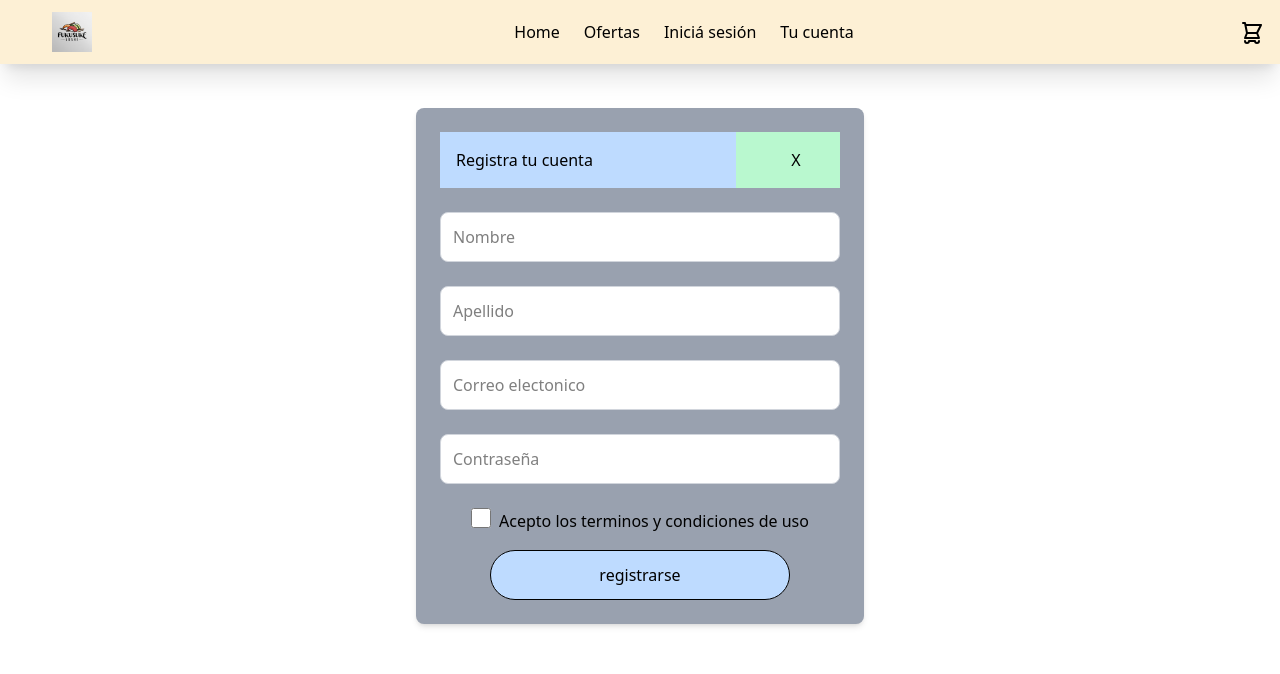
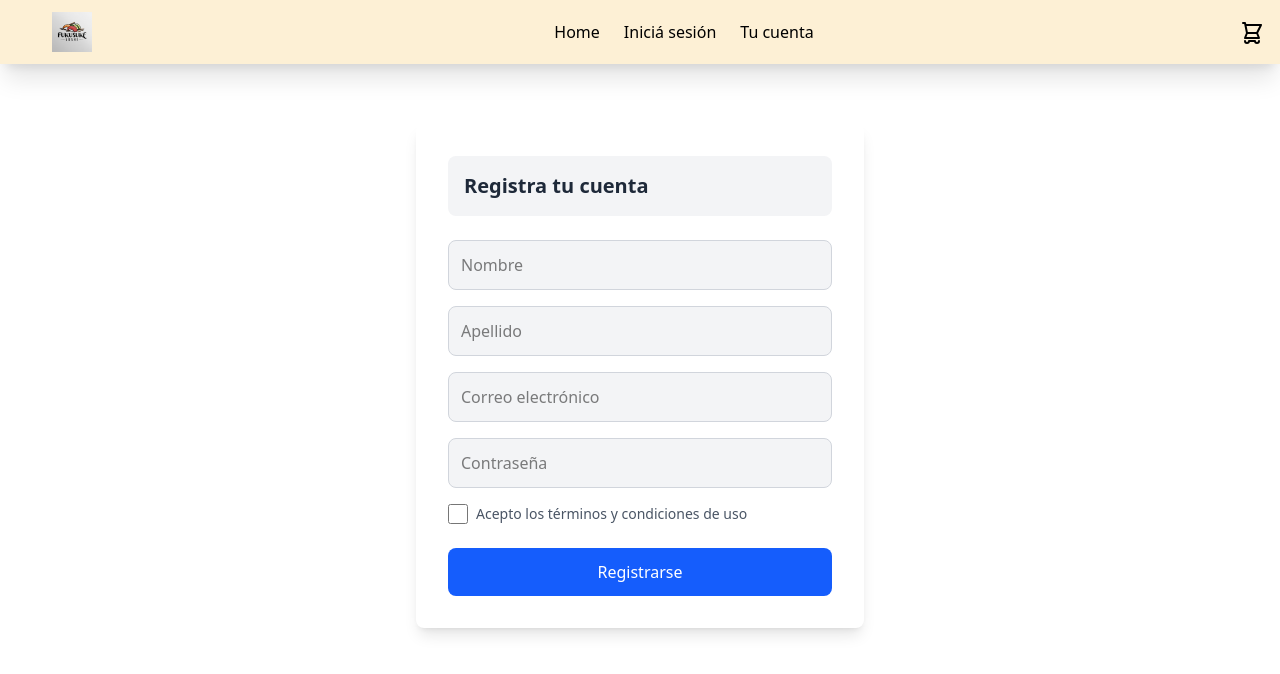
Before and after one commit to AngeloIbadurmiendo/Gacha-Hell-Sushi, a React (Vite) app: page /signup in a window 1280 px wide. Shown: the top 674 px of the page. Built offline with nearby package versions, Linux system fonts and the light colour scheme.

Commit message:
Refactor NavBar and enhance Signup and Login pages with improved styling and structure

```diff
--- a/src/components/NavBar.tsx
+++ b/src/components/NavBar.tsx
@@ -3,7 +3,6 @@ import { Link } from 'react-router-dom';
 
 const pages = [
   { name: 'Home', path: '/' },
-  { name: 'Ofertas', path: '/ofertas' },
   { name: 'Iniciá sesión', path: '/login' },
   { name: 'Tu cuenta', path: '/profile' },
 ];
--- a/src/pages/NewReg.tsx
+++ b/src/pages/NewReg.tsx
@@ -1,58 +1,64 @@
-const Signup =() => {
+const Signup = () => {
   return (
-      <div className='flex flex-col items-center p-6 bg-gray-400 rounded-lg max-w-md mx-auto mt-6 shadow-md'>
-          <div className="bg-green-200 grid grid-cols-4 gap-4 w-full">
-              <div className="bg-blue-200 p-4 col-span-3 flex justify-start text-left">
-                  <h1>Registra tu cuenta</h1>
+    <div className="flex flex-col items-center p-8 bg-white rounded-lg max-w-md mx-auto mt-10 shadow-lg">
+      {/* Header */}
+      <div className="w-full flex justify-between items-center bg-gray-100 p-4 rounded-lg">
+        <h1 className="text-xl font-bold text-gray-800">Registra tu cuenta</h1>
       </div>
-              <button className="p-4 col-span-1">
-                  <h1>X</h1>
-              </button>
-          </div>
-          <div className="mt-6 mb-6 w-full">
+
+      {/* Input: Nombre */}
+      <div className="mt-6 w-full">
         <input
           type="text"
           placeholder="Nombre"
-                className="bg-white border border-gray-300 p-3 rounded-lg w-full focus:outline-none focus:ring-2 focus:ring-blue-500"
+          className="bg-gray-100 border border-gray-300 p-3 rounded-lg w-full focus:outline-none focus:ring-2 focus:ring-blue-500"
         />
       </div>
-          <div className="mb-6 w-full">
+
+      {/* Input: Apellido */}
+      <div className="mt-4 w-full">
         <input
           type="text"
           placeholder="Apellido"
-                className="bg-white border border-gray-300 p-3 rounded-lg w-full focus:outline-none focus:ring-2 focus:ring-blue-500"
+          className="bg-gray-100 border border-gray-300 p-3 rounded-lg w-full focus:outline-none focus:ring-2 focus:ring-blue-500"
         />
       </div>
-          <div className="mb-6 w-full">
+
+      {/* Input: Correo Electrónico */}
+      <div className="mt-4 w-full">
         <input
-                type="text"
-                placeholder="Correo electonico"
-                className="bg-white border border-gray-300 p-3 rounded-lg w-full focus:outline-none focus:ring-2 focus:ring-blue-500"
+          type="email"
+          placeholder="Correo electrónico"
+          className="bg-gray-100 border border-gray-300 p-3 rounded-lg w-full focus:outline-none focus:ring-2 focus:ring-blue-500"
         />
       </div>
-          <div className="mb-6 w-full">
+
+      {/* Input: Contraseña */}
+      <div className="mt-4 w-full">
         <input
           type="password"
           placeholder="Contraseña"
-                className="bg-white border border-gray-300 p-3 rounded-lg w-full focus:outline-none focus:ring-2 focus:ring-blue-500"
+          className="bg-gray-100 border border-gray-300 p-3 rounded-lg w-full focus:outline-none focus:ring-2 focus:ring-blue-500"
         />
       </div>
-          <div className="mb-4 flex items-center space-x-2">
-            <div>
+
+      {/* Checkbox: Términos y Condiciones */}
+      <div className="mt-4 flex items-center space-x-2 w-full">
         <input
           type="checkbox"
-                    className="form-checkbox h-5 w-5 text-blue-500 border-gray-300 rounded-sm focus:outline-none focus:ring-2 focus:ring-blue-500"
+          className="form-checkbox h-5 w-5 text-blue-500 border-gray-300 rounded focus:outline-none focus:ring-2 focus:ring-blue-500"
         />
+        <label className="text-sm text-gray-600">
+          Acepto los términos y condiciones de uso
+        </label>
       </div>
-            <div>
-                <h1>Acepto los terminos y condiciones de uso</h1>
-            </div>
-          </div>
-          <button className="bg-blue-200 border border-black p-3 rounded-full w-3/4 focus:outline-none focus:ring-2 focus:ring-blue-500">
-              <h1>registrarse</h1>
+
+      {/* Botón: Registrarse */}
+      <button className="mt-6 w-full bg-blue-600 text-white py-3 rounded-lg hover:bg-blue-700 focus:outline-none focus:ring-2 focus:ring-blue-500">
+        Registrarse
       </button>
     </div>
-    )
-  }
+  );
+};
 
-  export default Signup
+export default Signup;
--- a/src/pages/login.tsx
+++ b/src/pages/login.tsx
@@ -1,36 +1,44 @@
-const Login =() => {
+const Login = () => {
   return (
-    <div className='flex flex-col items-center p-6 bg-gray-400 rounded-lg max-w-md mx-auto mt-6 shadow-md'>
-        <div className="bg-green-200 grid grid-cols-4 gap-4 w-full">
-            <div className="bg-blue-200 p-4 col-span-3 flex justify-start text-left">
-                <h1>Inicia Sesion</h1>
+    <div className="flex flex-col items-center p-8 bg-white rounded-lg max-w-sm mx-auto mt-10 shadow-lg">
+      {/* Header */}
+      <div className="w-full text-center mb-6">
+        <h1 className="text-2xl font-bold text-gray-800">Inicia Sesión</h1>
+        <p className="text-sm text-gray-500">Accede a tu cuenta para continuar</p>
       </div>
-            <button className="p-4 col-span-1">
-                <h1>X</h1>
-            </button>
-        </div>
-        <div className="mt-6 mb-6 w-full">
+
+      {/* Input: Usuario */}
+      <div className="w-full mb-4">
         <input
           type="text"
           placeholder="Usuario"
-              className="bg-white border border-gray-300 p-3 rounded-lg w-full focus:outline-none focus:ring-2 focus:ring-blue-500"
+          className="bg-gray-100 border border-gray-300 p-3 rounded-lg w-full focus:outline-none focus:ring-2 focus:ring-blue-500"
         />
       </div>
-        <div className="mb-6 w-full">
+
+      {/* Input: Contraseña */}
+      <div className="w-full mb-6">
         <input
           type="password"
           placeholder="Contraseña"
-              className="bg-white border border-gray-300 p-3 rounded-lg w-full focus:outline-none focus:ring-2 focus:ring-blue-500"
+          className="bg-gray-100 border border-gray-300 p-3 rounded-lg w-full focus:outline-none focus:ring-2 focus:ring-blue-500"
         />
       </div>
-        <button className="mb-2 bg-blue-800 p-3 rounded-full w-full focus:outline-none focus:ring-2 focus:ring-blue-500">
-            <h1>Iniciar Sesion</h1>
+
+      {/* Botón: Iniciar Sesión */}
+      <button className="w-full bg-blue-600 text-white py-3 rounded-lg hover:bg-blue-700 focus:outline-none focus:ring-2 focus:ring-blue-500 mb-4">
+        Iniciar Sesión
       </button>
-        <button className="bg-blue-200 border border-black p-3 rounded-full w-3/4 focus:outline-none focus:ring-2 focus:ring-blue-500">
-            <h1>registrarse</h1>
+
+      {/* Botón: Registrarse */}
+      <button
+        className="w-full bg-gray-100 text-gray-800 py-3 rounded-lg border border-gray-300 hover:bg-gray-200 focus:outline-none focus:ring-2 focus:ring-blue-500"
+        onClick={() => (window.location.href = '/signup')}
+      >
+        Registrarse
       </button>
     </div>
-  )
-}
+  );
+};
 
-export default Login
+export default Login;
```
Lines whose indentation alone changed are shown as unchanged.
